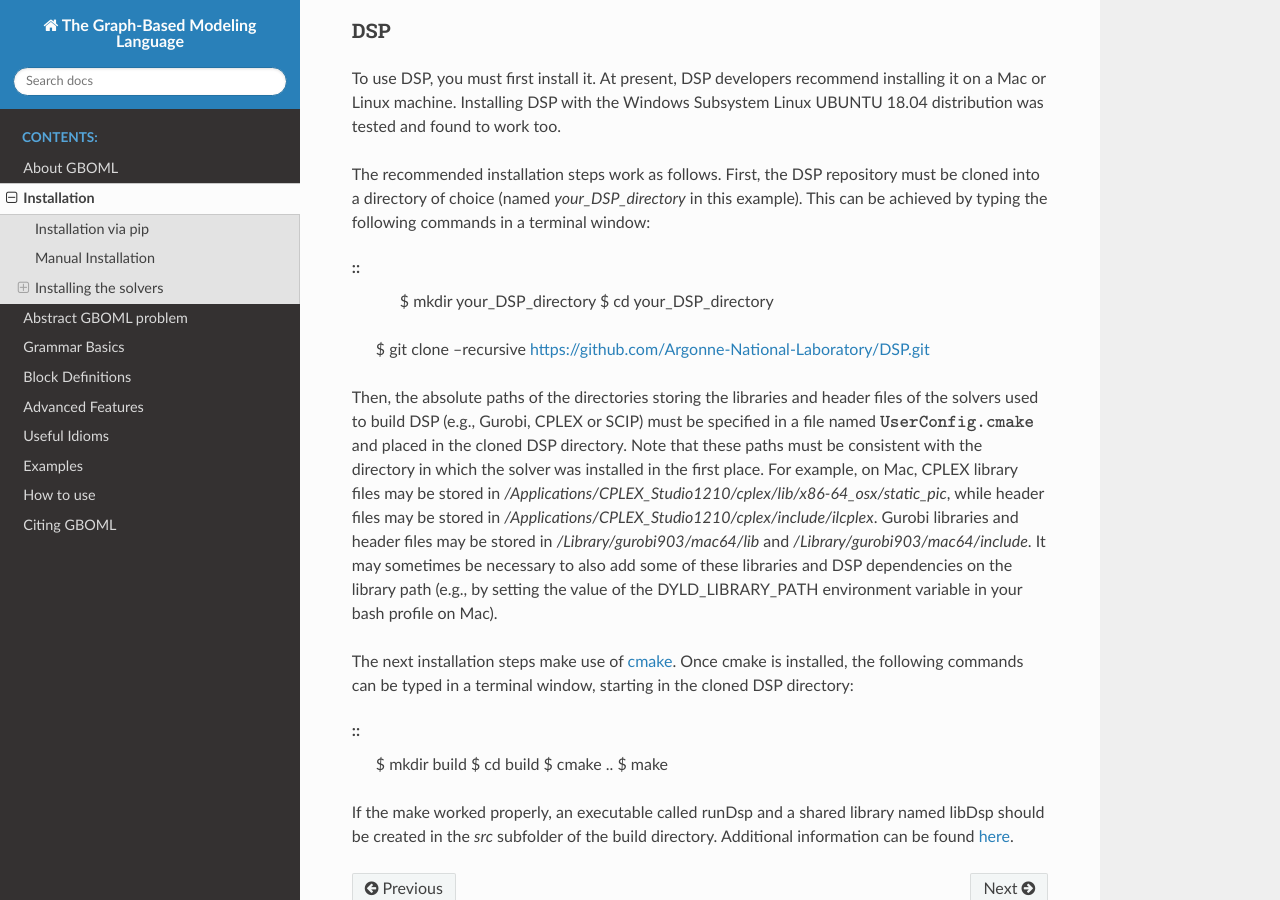
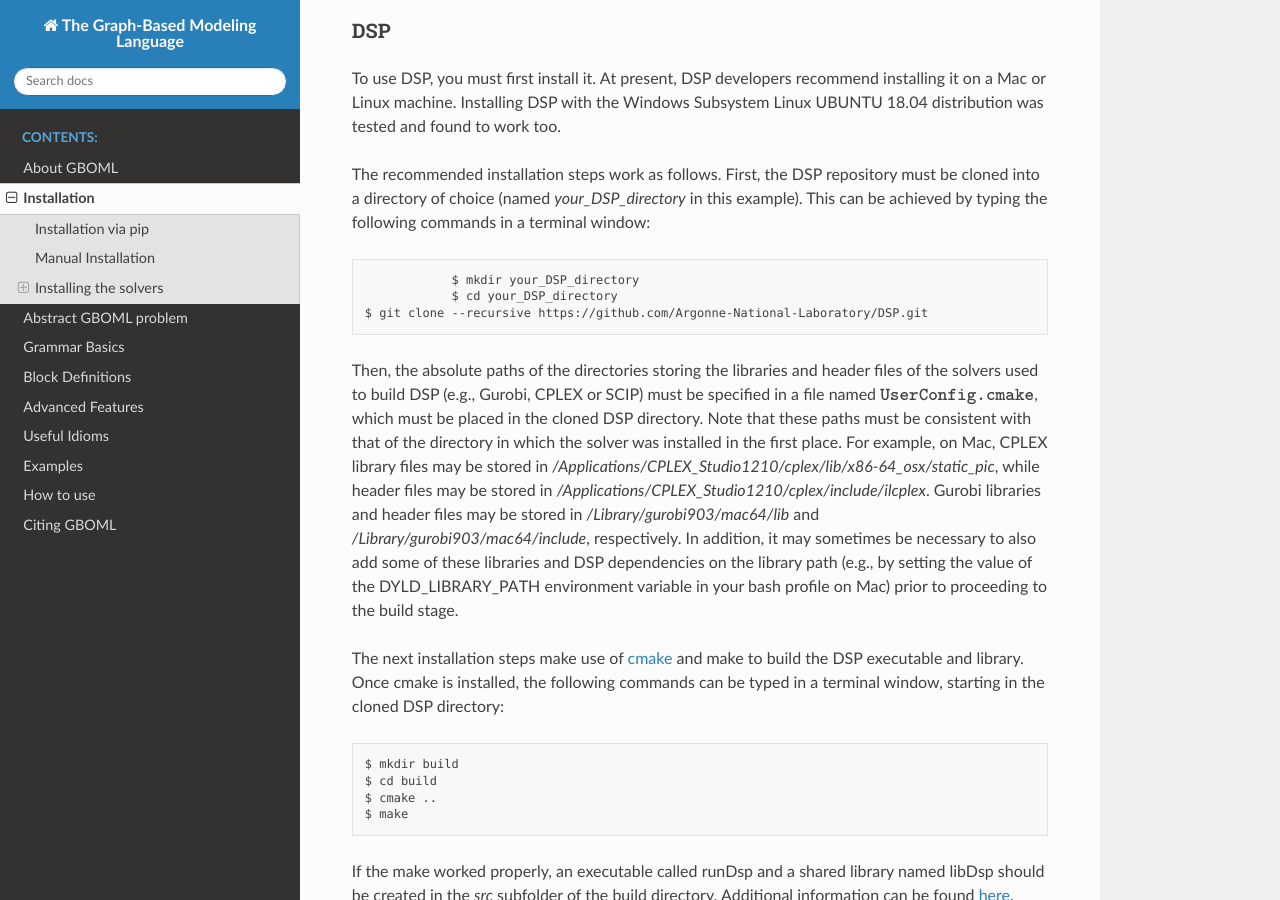
Before and after one commit to MathiasPBerger/gboml-docs-test, a Sphinx documentation site: the page built from docs/source/installation.rst, in a window 1280 px wide and 900 px high, scrolled down 1824 px. Built offline with Sphinx 7.4.7 and the Read the Docs theme 2.0.0, drawn with Linux system fonts in a browser that asks for light colours.

Commit message:
Corrected typos and slightly updated installation instructions.

```diff
--- a/docs/source/installation.rst
+++ b/docs/source/installation.rst
@@ -77,18 +77,20 @@ To use DSP, you must first install it. At present, DSP developers recommend inst
 The recommended installation steps work as follows. First, the DSP repository must be cloned into a directory of choice (named *your_DSP_directory* in this example). This can be achieved by typing the following commands in a terminal window:
 
 ::
+
 		$ mkdir your_DSP_directory
 		$ cd your_DSP_directory
     $ git clone --recursive https://github.com/Argonne-National-Laboratory/DSP.git
 
-Then, the absolute paths of the directories storing the libraries and header files of the solvers used to build DSP (e.g., Gurobi, CPLEX or SCIP) must be specified in a file named :math:`\texttt{UserConfig.cmake}` and placed in the cloned DSP directory.
-Note that these paths must be consistent with the directory in which the solver was installed in the first place. For example, on Mac, CPLEX library files may be stored in */Applications/CPLEX_Studio1210/cplex/lib/x86-64_osx/static_pic*, while header files
-may be stored in */Applications/CPLEX_Studio1210/cplex/include/ilcplex*. Gurobi libraries and header files may be stored in */Library/gurobi903/mac64/lib* and */Library/gurobi903/mac64/include*. It may sometimes be necessary to also add some of these libraries and DSP dependencies
-on the library path (e.g., by setting the value of the DYLD_LIBRARY_PATH environment variable in your bash profile on Mac).
+Then, the absolute paths of the directories storing the libraries and header files of the solvers used to build DSP (e.g., Gurobi, CPLEX or SCIP) must be specified in a file named :math:`\texttt{UserConfig.cmake}`, which must be placed in the cloned DSP directory.
+Note that these paths must be consistent with that of the directory in which the solver was installed in the first place. For example, on Mac, CPLEX library files may be stored in */Applications/CPLEX_Studio1210/cplex/lib/x86-64_osx/static_pic*, while header files
+may be stored in */Applications/CPLEX_Studio1210/cplex/include/ilcplex*. Gurobi libraries and header files may be stored in */Library/gurobi903/mac64/lib* and */Library/gurobi903/mac64/include*, respectively. In addition, it may sometimes be necessary to also add some of these libraries and DSP dependencies
+on the library path (e.g., by setting the value of the DYLD_LIBRARY_PATH environment variable in your bash profile on Mac) prior to proceeding to the build stage.
 
-The next installation steps make use of `cmake <https://cmake.org/install/>`_. Once cmake is installed, the following commands can be typed in a terminal window, starting in the cloned DSP directory:
+The next installation steps make use of `cmake <https://cmake.org/install/>`_ and make to build the DSP executable and library. Once cmake is installed, the following commands can be typed in a terminal window, starting in the cloned DSP directory:
 
 ::
+
     $ mkdir build
     $ cd build
     $ cmake ..
```
